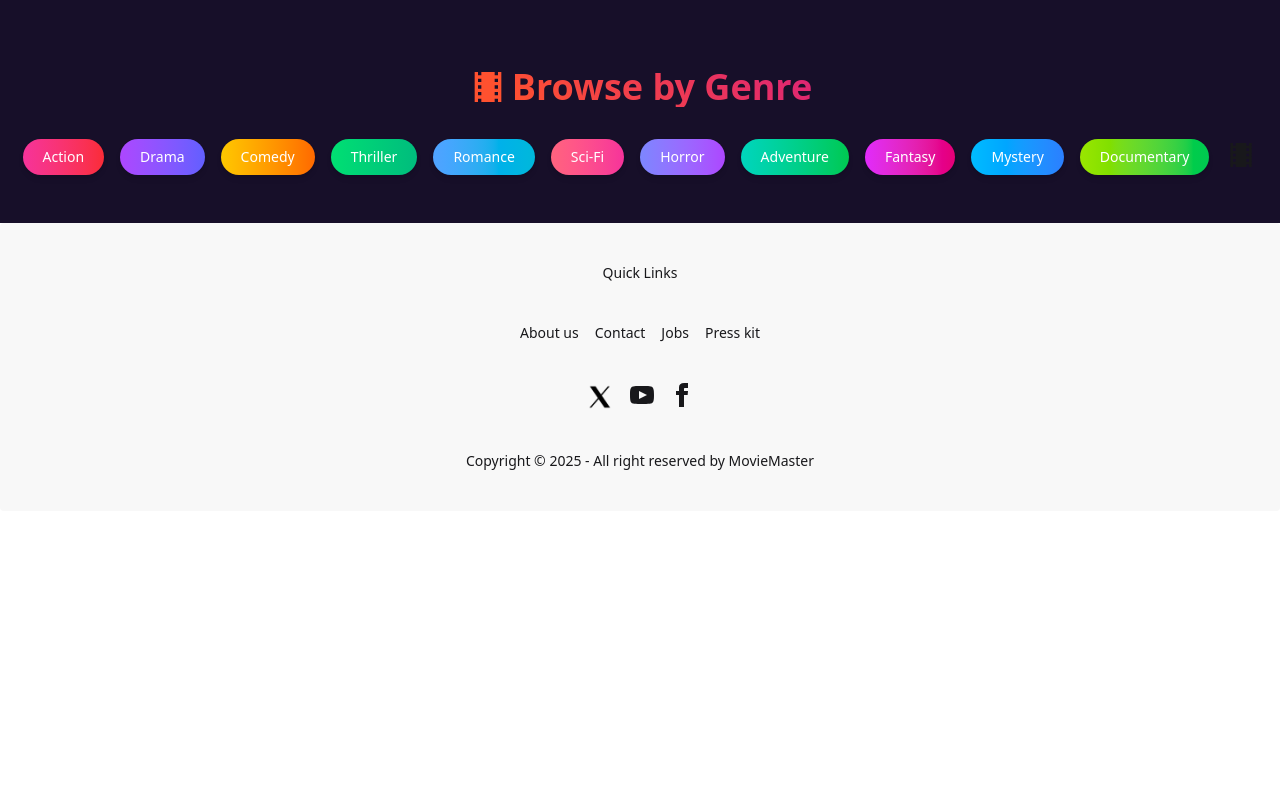
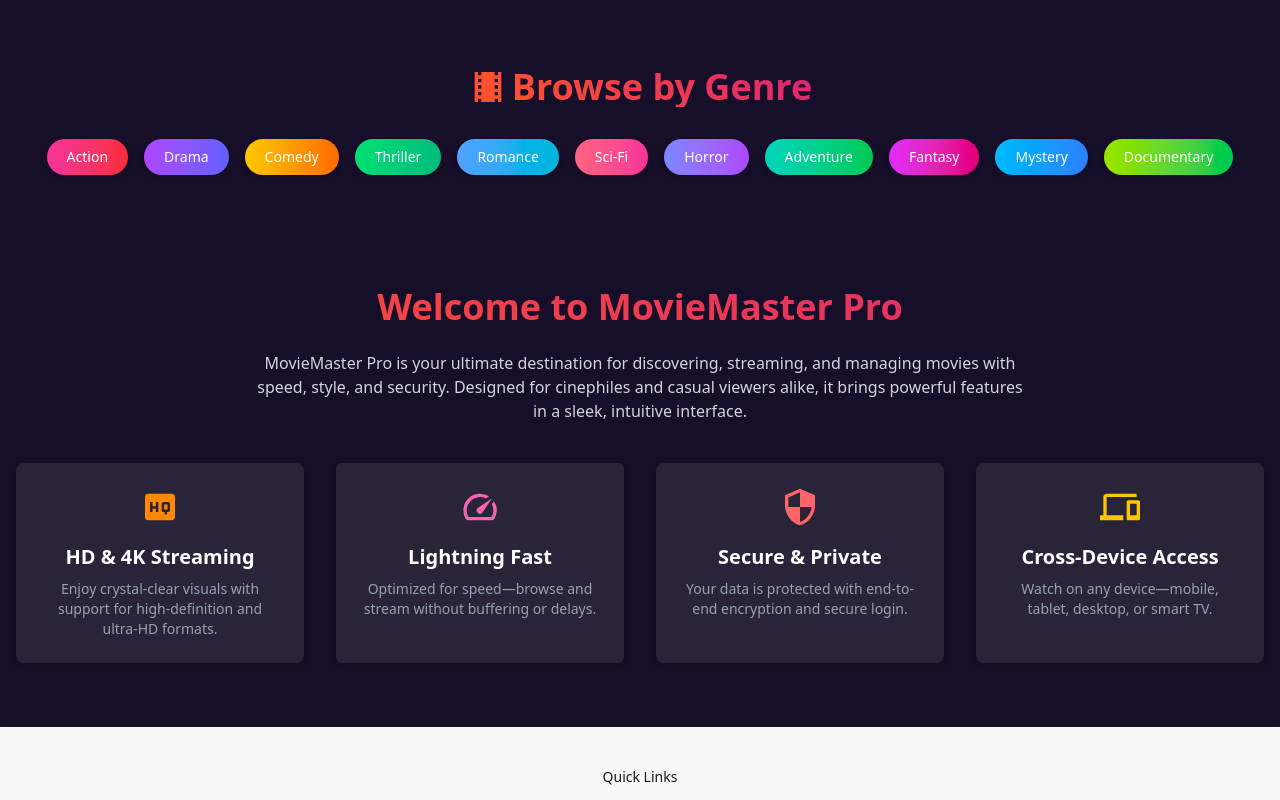
Before and after one commit to Jobayer561/MovieMaster-Client, a React (Vite) app: page / in a window 1280 px wide. Shown: the part 520-1320 px from the top of the page. Before the commit the page ends 1031 px from the top, so only its background shows below. Built offline with nearby package versions, Linux system fonts and the light colour scheme; no server answers; a web font is replaced by a local one.

Commit message:
about platform added

```diff
--- /dev/null
+++ b/src/Pages/AboutPlatform.jsx
@@ -0,0 +1,58 @@
+import React from "react";
+import { MdHighQuality, MdSecurity, MdSpeed, MdDevices } from "react-icons/md";
+
+const MovieMasterPro = () => {
+  return (
+    <div className="bg-[#170F29] py-16 text-white">
+      <div className="max-w-7xl mx-auto px-4">
+        <h2 className="text-3xl md:text-4xl font-bold text-center mb-6 primary  ">
+          Welcome to MovieMaster Pro
+        </h2>
+        <p className="text-center text-gray-300 max-w-3xl mx-auto mb-10">
+          MovieMaster Pro is your ultimate destination for discovering,
+          streaming, and managing movies with speed, style, and security.
+          Designed for cinephiles and casual viewers alike, it brings powerful
+          features in a sleek, intuitive interface.
+        </p>
+
+        <div className="grid grid-cols-1 md:grid-cols-2 lg:grid-cols-4 gap-8 text-center">
+          <div className="bg-[#2A2438] p-6 rounded-lg shadow-md hover:scale-105 transition-transform">
+            <MdHighQuality size={40} className="mx-auto text-orange-400 mb-4" />
+            <h3 className="text-xl font-semibold mb-2">HD & 4K Streaming</h3>
+            <p className="text-gray-400 text-sm">
+              Enjoy crystal-clear visuals with support for high-definition and
+              ultra-HD formats.
+            </p>
+          </div>
+
+          <div className="bg-[#2A2438] p-6 rounded-md shadow-md hover:scale-105 transition-transform">
+            <MdSpeed size={40} className="mx-auto text-pink-400 mb-4" />
+            <h3 className="text-xl font-semibold mb-2">Lightning Fast</h3>
+            <p className="text-gray-400 text-sm">
+              Optimized for speed—browse and stream without buffering or delays.
+            </p>
+          </div>
+
+          <div className="bg-[#2A2438] p-6 rounded-lg shadow-md hover:scale-105 transition-transform">
+            <MdSecurity size={40} className="mx-auto text-red-400 mb-4" />
+            <h3 className="text-xl font-semibold mb-2">Secure & Private</h3>
+            <p className="text-gray-400 text-sm">
+              Your data is protected with end-to-end encryption and secure
+              login.
+            </p>
+          </div>
+
+          <div className="bg-[#2A2438] p-6 rounded-lg shadow-md hover:scale-105 transition-transform">
+            <MdDevices size={40} className="mx-auto text-yellow-400 mb-4" />
+            <h3 className="text-xl font-semibold mb-2">Cross-Device Access</h3>
+            <p className="text-gray-400 text-sm">
+              Watch on any device—mobile, tablet, desktop, or smart TV.
+            </p>
+          </div>
+        </div>
+      </div>
+    </div>
+  );
+};
+
+export default MovieMasterPro;
--- a/src/Pages/GenreSection.jsx
+++ b/src/Pages/GenreSection.jsx
@@ -15,40 +15,39 @@ const GenreSection = () => {
           </div>
         </h2>
         <div className="flex flex-wrap justify-center gap-4">
-          <span className="px-5 py-2 rounded-full bg-linear-to-r from-pink-500 to-red-500 text-white text-sm font-medium shadow-md hover:scale-105 transition-transform duration-300 cursor-default">
+          <span className="px-5 py-2 rounded-full bg-linear-to-r from-pink-500 to-red-500 text-white text-sm font-medium shadow-md hover:scale-105 transition-transform duration-300 cursor-pointer">
             Action
           </span>
-          <span className="px-5 py-2 rounded-full bg-linear-to-r from-purple-500 to-indigo-500 text-white text-sm font-medium shadow-md hover:scale-105 transition-transform duration-300 cursor-default">
+          <span className="px-5 py-2 rounded-full bg-linear-to-r from-purple-500 to-indigo-500 text-white text-sm font-medium shadow-md hover:scale-105 transition-transform duration-300 cursor-pointer">
             Drama
           </span>
-          <span className="px-5 py-2 rounded-full bg-linear-to-r from-yellow-400 to-orange-500 text-white text-sm font-medium shadow-md hover:scale-105 transition-transform duration-300 cursor-default">
+          <span className="px-5 py-2 rounded-full bg-linear-to-r from-yellow-400 to-orange-500 text-white text-sm font-medium shadow-md hover:scale-105 transition-transform duration-300 cursor-pointer">
             Comedy
           </span>
-          <span className="px-5 py-2 rounded-full bg-linear-to-r from-green-400 to-emerald-500 text-white text-sm font-medium shadow-md hover:scale-105 transition-transform duration-300 cursor-default">
+          <span className="px-5 py-2 rounded-full bg-linear-to-r from-green-400 to-emerald-500 text-white text-sm font-medium shadow-md hover:scale-105 transition-transform duration-300 cursor-pointer">
             Thriller
           </span>
-          <span className="px-5 py-2 rounded-full bg-linear-to-r from-blue-400 to-cyan-500 text-white text-sm font-medium shadow-md hover:scale-105 transition-transform duration-300 cursor-default">
+          <span className="px-5 py-2 rounded-full bg-linear-to-r from-blue-400 to-cyan-500 text-white text-sm font-medium shadow-md hover:scale-105 transition-transform duration-300 cursor-pointer">
             Romance
           </span>
-          <span className="px-5 py-2 rounded-full bg-linear-to-r from-rose-400 to-pink-500 text-white text-sm font-medium shadow-md hover:scale-105 transition-transform duration-300 cursor-default">
+          <span className="px-5 py-2 rounded-full bg-linear-to-r from-rose-400 to-pink-500 text-white text-sm font-medium shadow-md hover:scale-105 transition-transform duration-300 cursor-pointer">
             Sci-Fi
           </span>
-          <span className="px-5 py-2 rounded-full bg-linear-to-r from-indigo-400 to-purple-500 text-white text-sm font-medium shadow-md hover:scale-105 transition-transform duration-300 cursor-default">
+          <span className="px-5 py-2 rounded-full bg-linear-to-r from-indigo-400 to-purple-500 text-white text-sm font-medium shadow-md hover:scale-105 transition-transform duration-300 cursor-pointer">
             Horror
           </span>
-          <span className="px-5 py-2 rounded-full bg-linear-to-r from-teal-400 to-green-500 text-white text-sm font-medium shadow-md hover:scale-105 transition-transform duration-300 cursor-default">
+          <span className="px-5 py-2 rounded-full bg-linear-to-r from-teal-400 to-green-500 text-white text-sm font-medium shadow-md hover:scale-105 transition-transform duration-300 cursor-pointer">
             Adventure
           </span>
-          <span className="px-5 py-2 rounded-full bg-linear-to-r from-fuchsia-500 to-pink-600 text-white text-sm font-medium shadow-md hover:scale-105 transition-transform duration-300 cursor-default">
+          <span className="px-5 py-2 rounded-full bg-linear-to-r from-fuchsia-500 to-pink-600 text-white text-sm font-medium shadow-md hover:scale-105 transition-transform duration-300 cursor-pointer">
             Fantasy
           </span>
-          <span className="px-5 py-2 rounded-full bg-linear-to-r from-sky-400 to-blue-500 text-white text-sm font-medium shadow-md hover:scale-105 transition-transform duration-300 cursor-default">
+          <span className="px-5 py-2 rounded-full bg-linear-to-r from-sky-400 to-blue-500 text-white text-sm font-medium shadow-md hover:scale-105 transition-transform duration-300 cursor-pointer">
             Mystery
           </span>
-          <span className="px-5 py-2 rounded-full bg-linear-to-r from-lime-400 to-green-500 text-white text-sm font-medium shadow-md hover:scale-105 transition-transform duration-300 cursor-default">
+          <span className="px-5 py-2 rounded-full bg-linear-to-r from-lime-400 to-green-500 text-white text-sm font-medium shadow-md hover:scale-105 transition-transform duration-300 cursor-pointer">
             Documentary
           </span>
-          <MdLocalMovies size={32} className="text-" />
         </div>
       </div>
     </div>
--- a/src/Pages/Home.jsx
+++ b/src/Pages/Home.jsx
@@ -6,6 +6,7 @@ import { FaFilm, FaUsers } from "react-icons/fa6";
 import TopRatedMovies from "./TopRatedMovies";
 import LatestMovies from "./LatestMovies";
 import GenreSection from "./GenreSection";
+import AboutPlatform from "./AboutPlatform";
 
 const Home = () => {
   const [stats, setStats] = useState({ totalMovies: 0, totalUsers: 0 });
@@ -53,6 +54,9 @@ const Home = () => {
       <div>
         <GenreSection/>
       </div>
+      <div>
+        <AboutPlatform/>
+      </div>
     </div>
   );
 };
```
